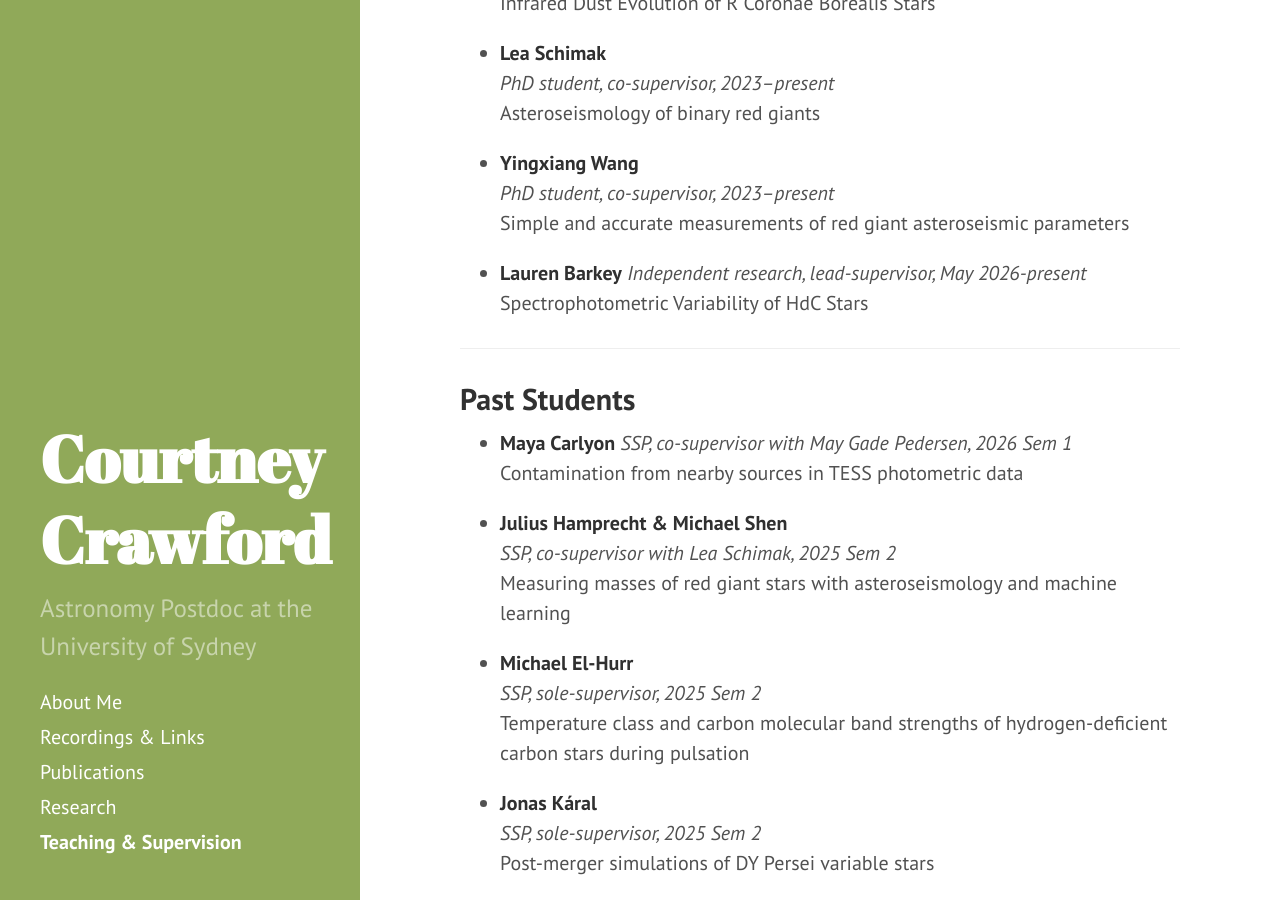
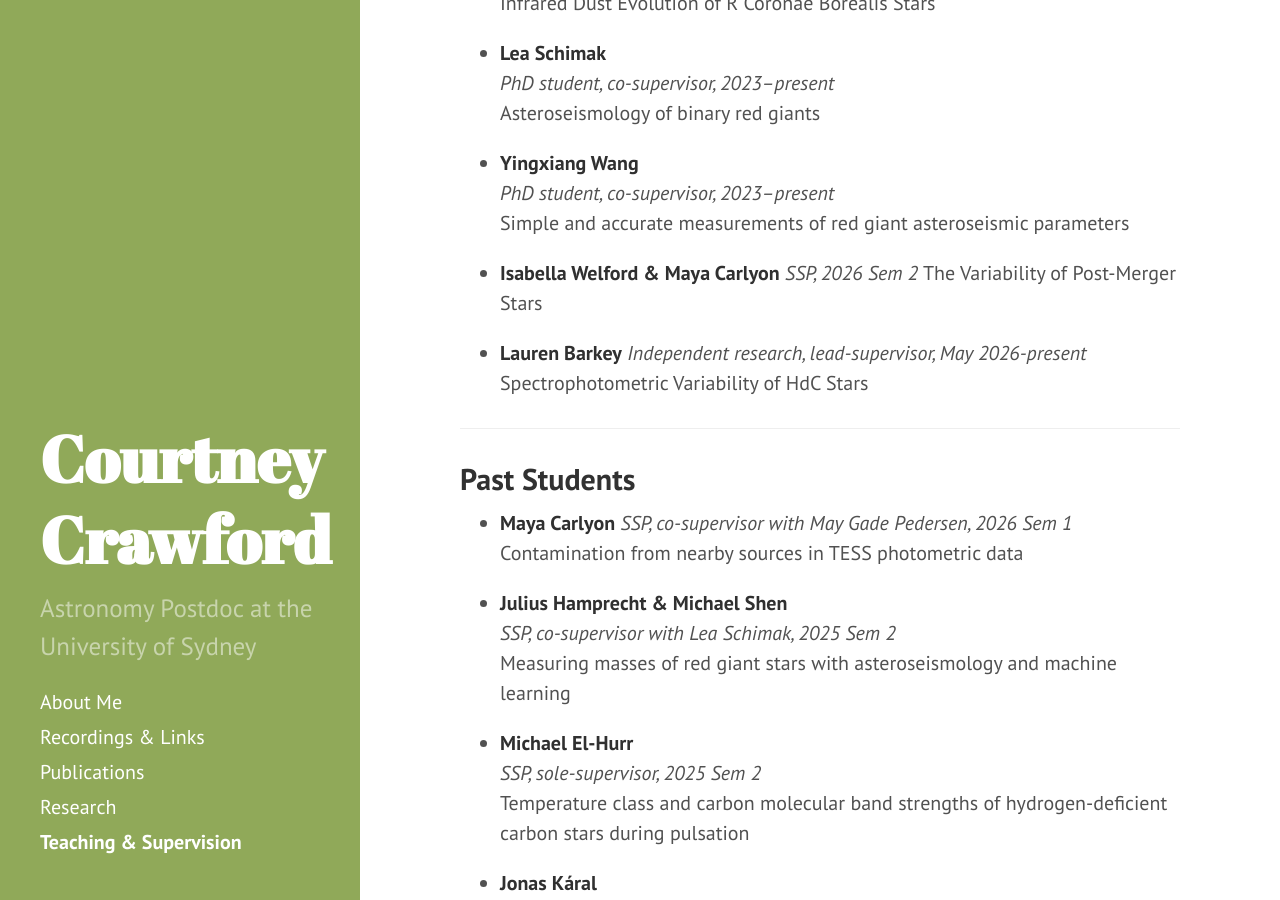
Before and after one commit to courtcraw/courtcraw.github.io, a Jekyll site: the page built from teaching.md, in a window 1280 px wide and 900 px high, scrolled down 1231 px. Built offline with Jekyll 4.4.1, drawn with Linux system fonts in a browser that asks for light colours.

Commit message:
add new students 2026 sem 2

```diff
--- a/teaching.md
+++ b/teaching.md
@@ -40,6 +40,10 @@ My teaching and supervision activities focus on student research and mentorship.
 - **Yingxiang Wang**
   *PhD student, co-supervisor, 2023–present*
   Simple and accurate measurements of red giant asteroseismic parameters
+
+- **Isabella Welford & Maya Carlyon**
+  *SSP, 2026 Sem 2*
+  The Variability of Post-Merger Stars
 
 - **Lauren Barkey**
   *Independent research, lead-supervisor, May 2026-present*
```
